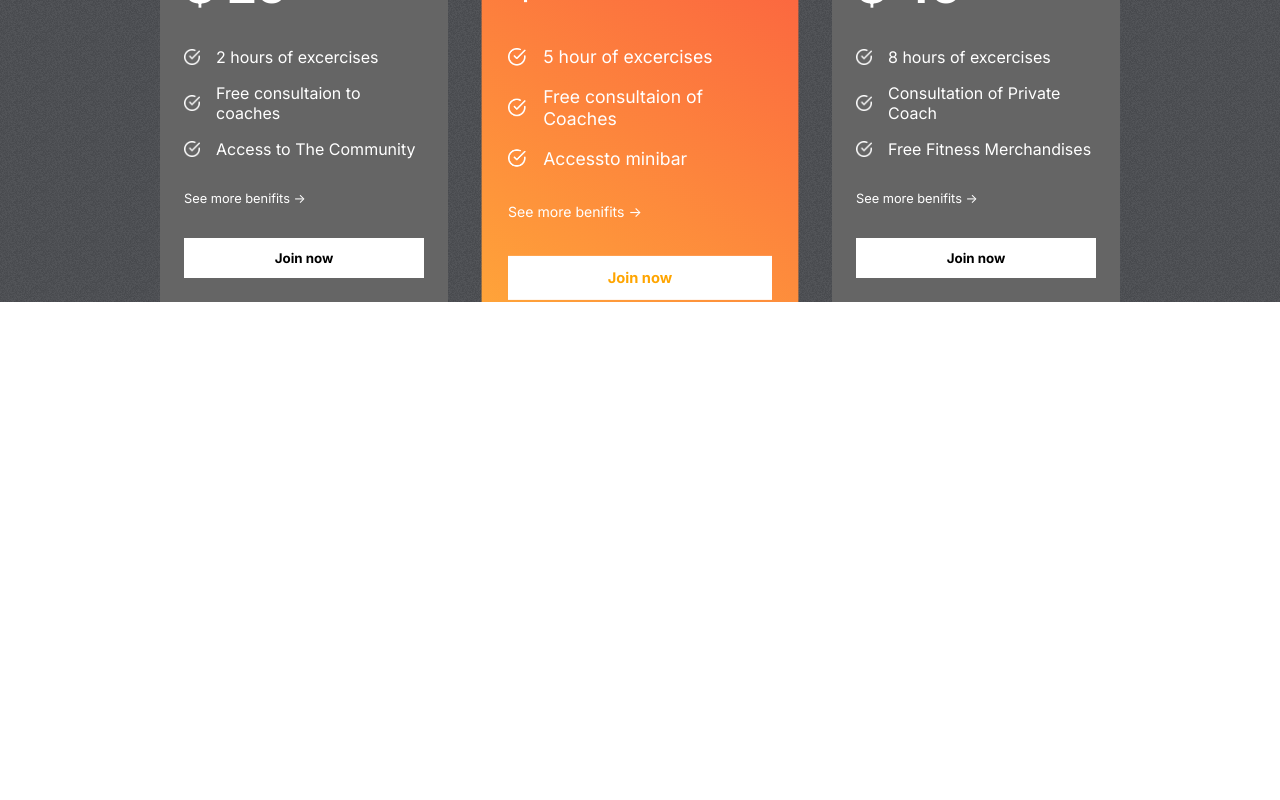
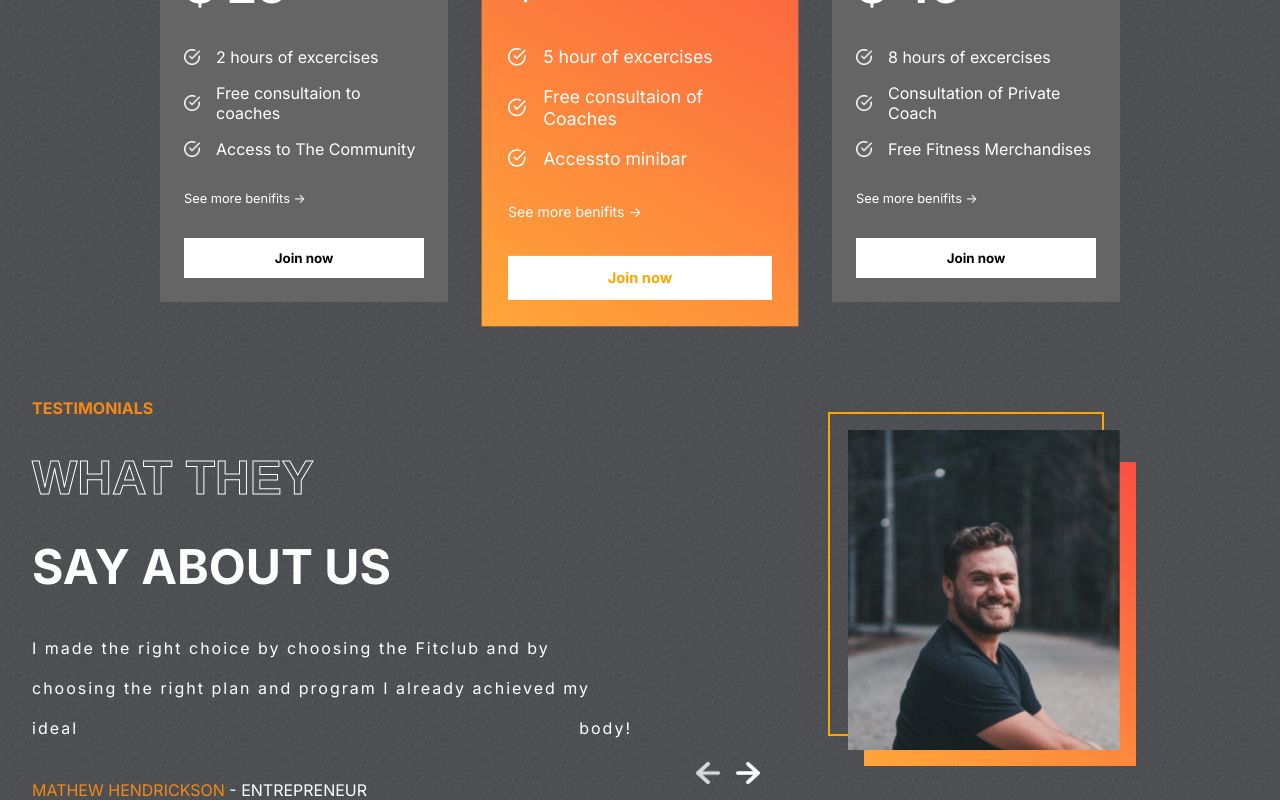
Before and after one commit to Kavimaleesha/FitClub-Starter, a React (Create React App) app: page / in a window 1280 px wide. Shown: the part 2159-2959 px from the top of the page. Before the commit the page ends 2461 px from the top, so only its background shows below. Built offline with nearby package versions, Linux system fonts and the light colour scheme.

Commit message:
27/02/2024
27/02/2024

```diff
--- a/src/App.js
+++ b/src/App.js
@@ -3,6 +3,7 @@
 import Plans from './components/Plans/Plans';
 import Programs from './components/Programs/Programs';
 import Reasons from './components/Reasons/Reasons';
+import Testimonials from './components/Testimonials/Testimonials';
 function App() {
   return (
     <div className="App">
@@ -10,6 +11,7 @@
           <Programs/>
           <Reasons/>
           <Plans/>
+          <Testimonials/>
     </div>
   );
 }
--- a/src/components/Testimonials/Testimonials.css
+++ b/src/components/Testimonials/Testimonials.css
@@ -0,0 +1,83 @@
+.Testimonials{
+    display: flex;
+    gap: 1rem;
+    padding: 0 2rem;
+}
+
+.left-t{
+    display: flex;
+    flex: 1 1;
+    gap: 2rem;
+    flex-direction: column;
+    text-transform: uppercase;
+    color: white;
+}
+
+.left-t>:nth-child(1)
+{
+    color: var(--orange);
+    font-weight: bold;
+}
+.left-t>:nth-child(2),
+.left-t>:nth-child(3)
+{
+    font-weight: bold;
+    font-size: 3rem;
+}
+
+.left-t>:nth-child(4)
+{
+    text-transform: none;
+    text-align-last: justify;
+    letter-spacing: 2px;
+    line-height: 40px;
+}
+
+
+.right-t{
+    flex: 1;
+    position: relative;
+}
+
+.right-t>img{
+    position: absolute;
+    width: 17rem;
+    height: 20rem;
+    object-fit: cover;
+    right: 8rem;
+    top: 2rem;
+}
+
+.right-t>:nth-child(1)
+{
+    position: absolute;
+    width: 17rem; height: 20rem;
+    border: 2px solid orange;
+    background-color: transparent;
+    right: 9rem;
+    top: 0.9rem;
+}
+
+.right-t>:nth-child(2)
+{
+    position: absolute;
+    width: 17rem;
+    height: 19rem;
+    right: 7rem;
+    top: 4rem;
+    background: var(--planCard);
+}
+
+.arrows{
+    display: flex;
+    gap:1rem;
+    position: absolute;
+    bottom: 1rem;
+    left: 3rem;
+
+}
+
+.arrows>img{
+    width: 1.5rem;
+    cursor: pointer;
+}
--- a/src/components/Testimonials/Testimonials.jsx
+++ b/src/components/Testimonials/Testimonials.jsx
@@ -1,14 +1,51 @@
-import React from 'react';
+import React, { useState } from 'react';
 import './Testimonials.css';
+import {testimonialsData} from "../../data/testimonialsData";
+import leftArrow from "../../assets/leftArrow.png";
+import rightArrow from "../../assets/rightArrow.png";
 const Testimonials = () => {
+  const [selected, setSelected] = useState(0);
+  const tLength = testimonialsData.length;
+
   return (
     <div className="Testimonials">
         <div className="left-t">
             <span>Testimonials</span>
             <span className='stroke-text'>What they</span>
             <span>say about us</span>
+            <span>{testimonialsData[selected].review}</span>
+            <span>
+              <span style={{color: 'var(--orange)'}}>
+                {testimonialsData[selected].name}
+              </span>{" "}
+              - {testimonialsData[selected].status}
+            </span>
         </div>
-        <div className="right-t"></div>
+        <div className="right-t">
+        <div></div>
+        <div></div>
+        <img src={testimonialsData[selected].image} alt="" />
+
+        <div className="arrows">
+          <img
+           onClick={()=>{
+            selected===0
+            ?setSelected(tLength -1)
+            :setSelected((prev)=> prev -1);
+           }}
+          src={leftArrow}
+          alt=""
+          />
+          <img
+          onClick={()=>{
+          selected === tLength - 1
+          ? setSelected(0)
+          : setSelected((prev)=>prev+1);
+        }}
+          src={rightArrow}
+          alt="" />
+        </div>
+        </div>
     </div>
   );
 };
```
